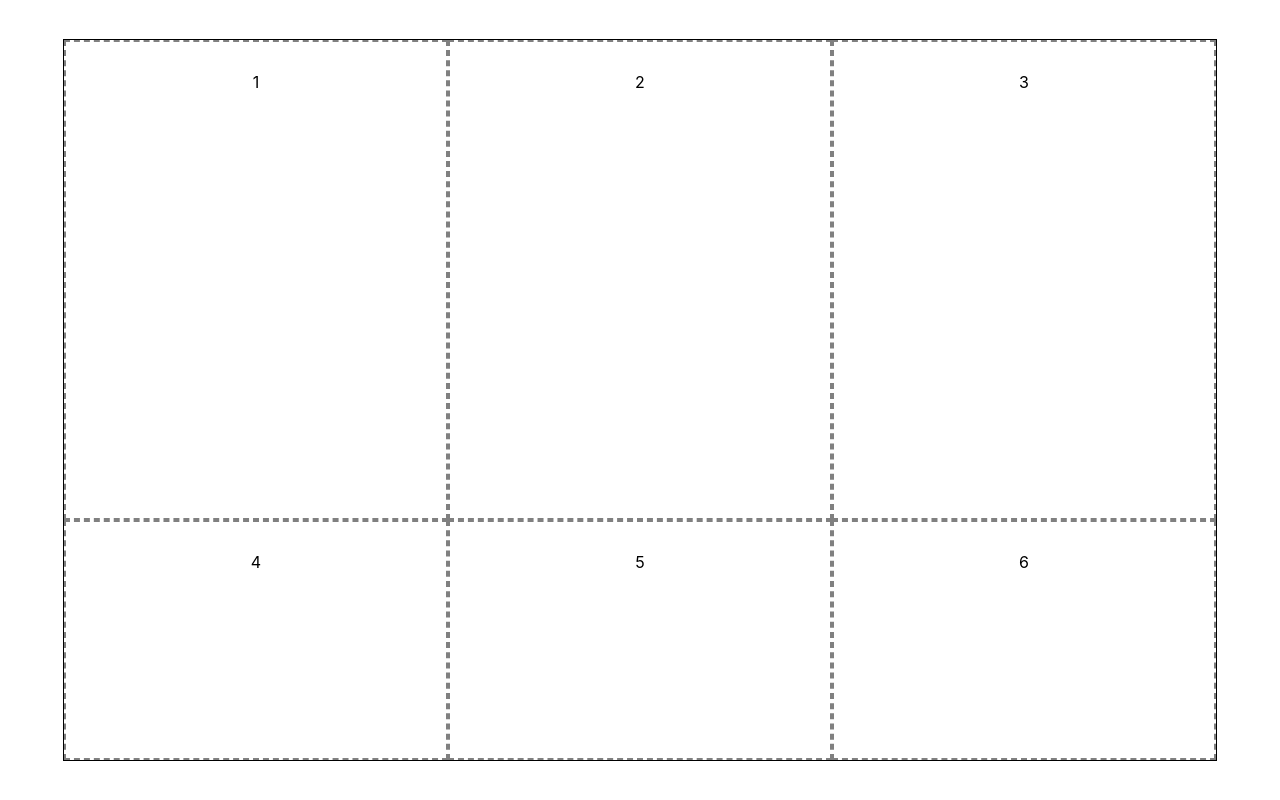
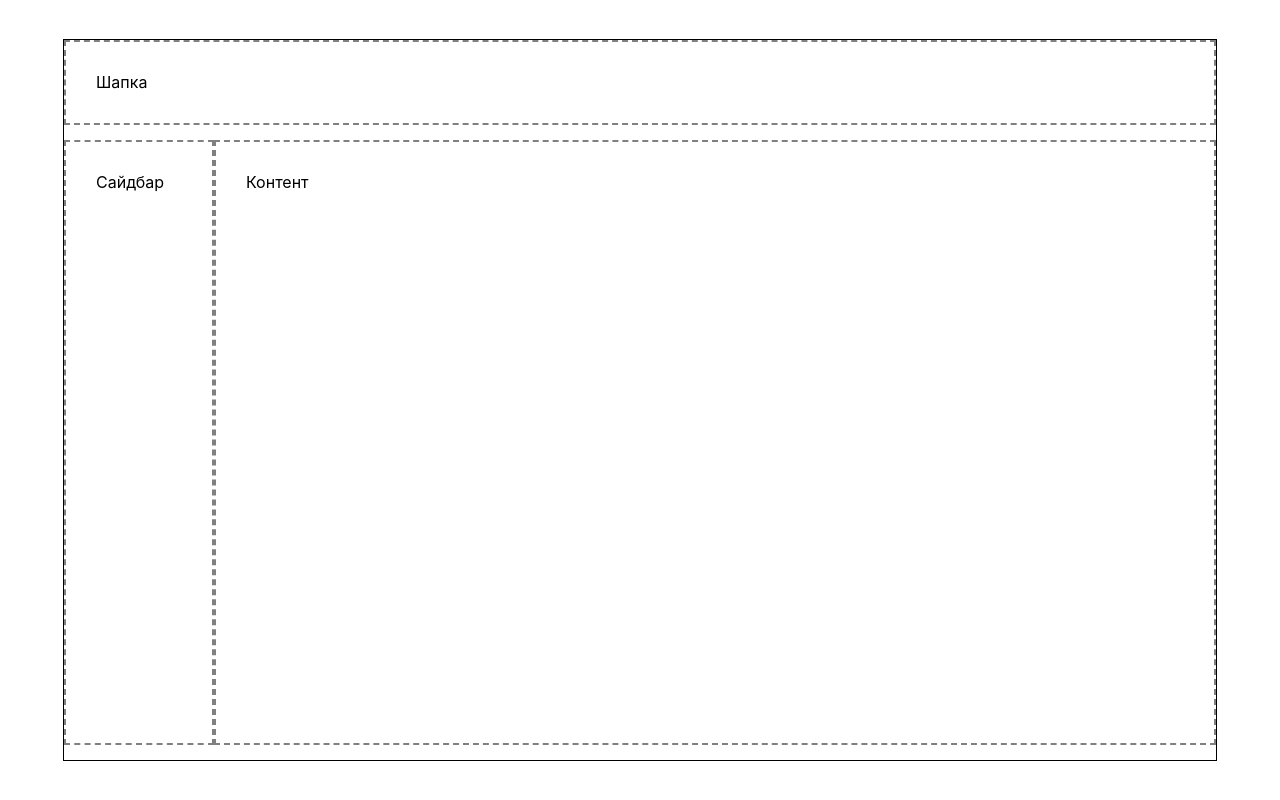
Before and after one commit to PavelMalta/RLayout, a React (Create React App) app: page / in a window 1280 px wide. Built offline with nearby package versions, Linux system fonts and the light colour scheme.

Commit message:
remembered properties grid-template-areas, grid-area, grid-template-rows, grid-template-areas

```diff
--- a/src/component/grid/Grid.js
+++ b/src/component/grid/Grid.js
@@ -3,13 +3,24 @@ import s from "./Grid.module.css"
 
 export const Grid = () => {
     return (
-        <div className={s.gridContainer}>
+        /*<div className={s.gridContainer}>
             <div className={s.item}>1</div>
             <div className={s.item}>2</div>
             <div className={s.item}>3</div>
             <div className={s.item}>4</div>
             <div className={s.item}>5</div>
             <div className={s.item}>6</div>
+        </div>*/
+        <div className={s.gridContainer}>
+            <header className={s.header}>
+                Шапка
+            </header>
+            <aside className={s.side}>
+                Сайдбар
+            </aside>
+            <main className={s.content}>
+                Контент
+            </main>
         </div>
     )
 }
--- a/src/component/grid/Grid.module.css
+++ b/src/component/grid/Grid.module.css
@@ -1,3 +1,4 @@
+/*
 .gridContainer {
     width: 90vw;
     height: 90vh;
@@ -16,4 +17,43 @@
     text-align: center;
     border: 2px dashed gray;
     padding: 30px;
+}*/
+
+
+.gridContainer {
+    width: 90vw;
+    height: 90vh;
+    border: 1px solid;
+    position: absolute;
+    top: 50%;
+    left: 50%;
+    transform: translate(-50%, -50%);
+
+    display: grid;
+    grid-template-columns: 150px 1fr;
+    grid-template-rows: 100px 1fr;
+    grid-template-areas: "header header"
+                        "side content";
+   /* grid-template:
+        [start] "header header" 100px [row2]
+        [row2] "side content" 1fr [row-end] / 150px 1fr;*/
 }
+
+
+.header, .side, .content{
+    padding: 30px;
+    border: 2px dashed gray;
+    margin: 0px 0px 15px 0px;
+}
+
+.header {
+    grid-area: header;
+}
+
+.side {
+    grid-area: side;
+}
+
+.content {
+    grid-area: content;
+}
```
